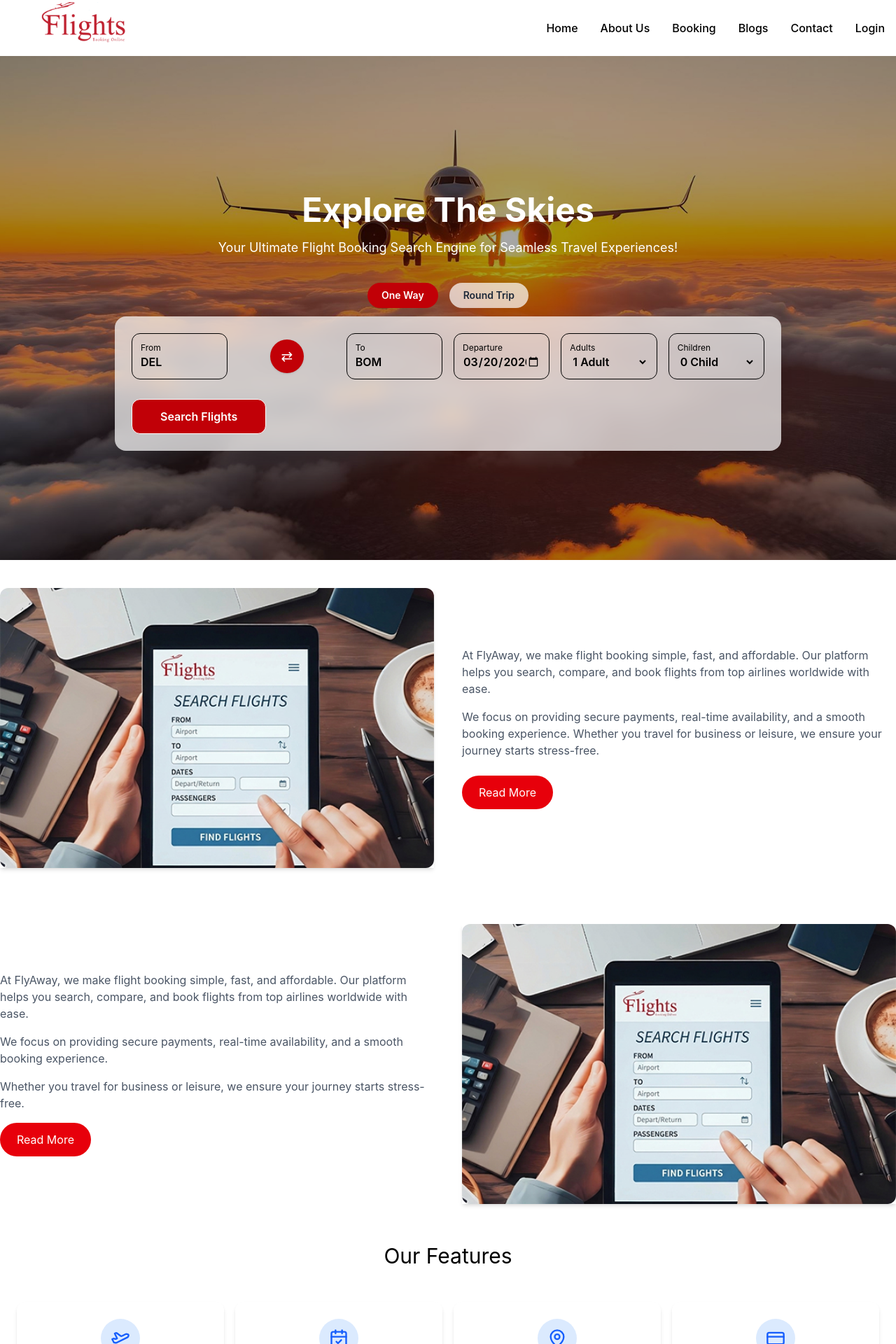
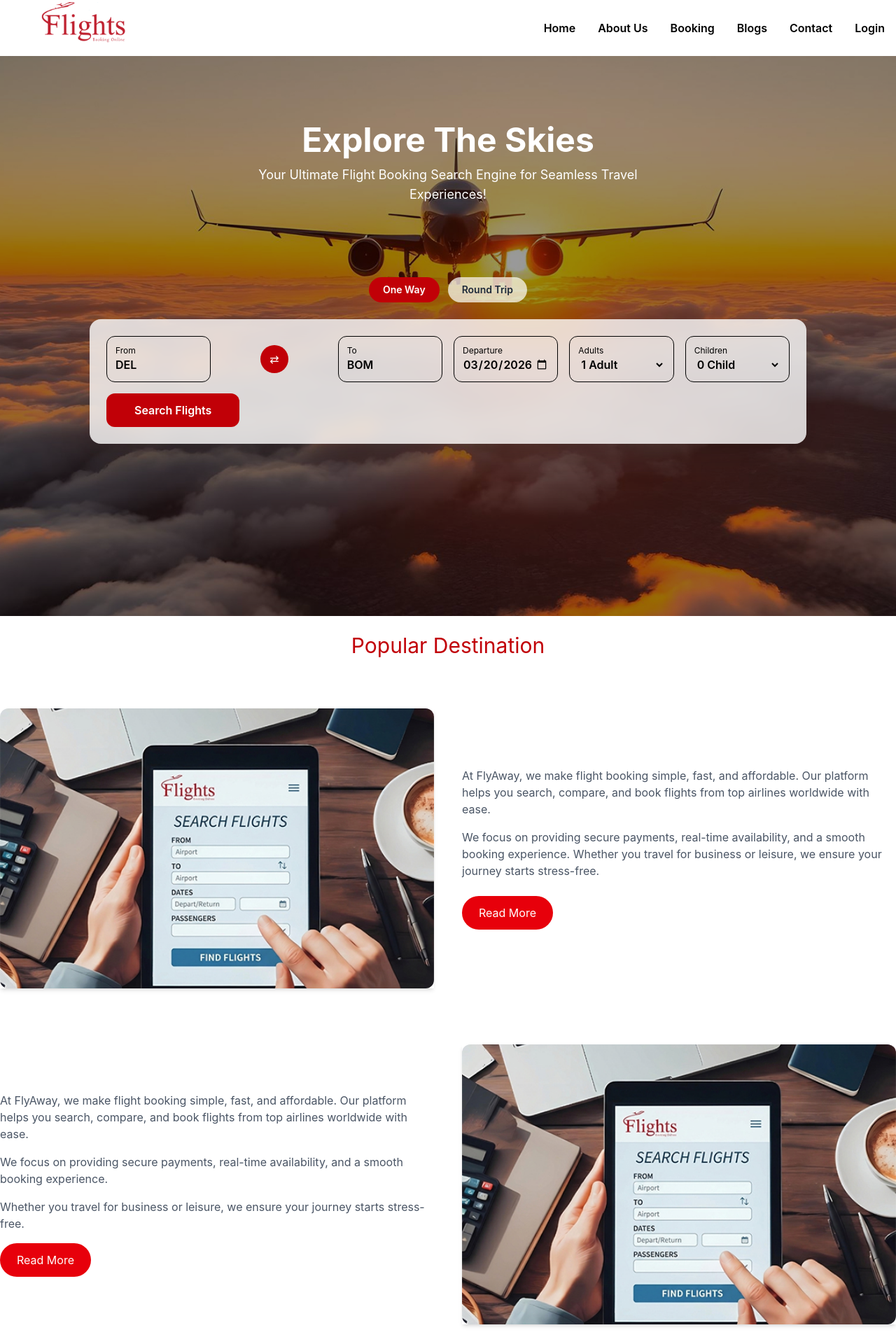
Before and after one commit to Sunny9467/FlightBookingOnline, a React (Vite) app: page / in a window 1280 px wide. Shown: the top 1920 px of the page at 70% size. Built offline with nearby package versions, Linux system fonts and the light colour scheme.

Commit message:
homepage

```diff
--- a/src/components/Navbar.jsx
+++ b/src/components/Navbar.jsx
@@ -46,7 +46,7 @@ export default function Navbar() {
             <button onClick={() => setMenuOpen(!menuOpen)}>
               <Menu
                 size={28}
-                className={`${scroll ? "text-black" : "text-black"}`}
+                className={`${scroll ? "text-black" : "text-black cursor-pointer"}`}
               />
             </button>
           </div>
@@ -68,7 +68,7 @@ export default function Navbar() {
               <Link
                 to="/"
                 className={`hover:text-red-700 ${
-                  scroll ? "text-black" : "text-black"
+                  scroll ? "text-black" : "text-black font-semibold"
                 }`}
               >
                 Home
@@ -79,7 +79,7 @@ export default function Navbar() {
               <Link
                 to="/aboutus"
                 className={`hover:text-red-700 ${
-                  scroll ? "text-black" : "text-black"
+                  scroll ? "text-black" : "text-black font-semibold"
                 }`}
               >
                 About Us
@@ -90,7 +90,7 @@ export default function Navbar() {
               <Link
                 to="/booking"
                 className={`hover:text-red-700 ${
-                  scroll ? "text-black" : "text-black"
+                  scroll ? "text-black" : "text-black font-semibold"
                 }`}
               >
                 Booking
@@ -101,7 +101,7 @@ export default function Navbar() {
               <Link
                 to="/blogs"
                 className={`hover:text-red-700 ${
-                  scroll ? "text-black" : "text-black"
+                  scroll ? "text-black" : "text-black font-semibold"
                 }`}
               >
                 Blogs
@@ -112,7 +112,7 @@ export default function Navbar() {
               <Link
                 to="/contactus"
                 className={`hover:text-red-700 ${
-                  scroll ? "text-black" : "text-black"
+                  scroll ? "text-black" : "text-black font-semibold"
                 }`}
               >
                 Contact
@@ -123,7 +123,7 @@ export default function Navbar() {
               <Link
                 to="/login"
                 className={`hover:text-red-700 ${
-                  scroll ? "text-black" : "text-black"
+                  scroll ? "text-black" : "text-black font-semibold"
                 }`}
               >
                 Login
@@ -134,13 +134,13 @@ export default function Navbar() {
 
         {/* Mobile Menu */}
         {menuOpen && (
-          <div className="absolute top-20 left-0 w-full bg-white text-black shadow-md md:hidden text-center">
-            <Link to="/" className="block py-3 border-b">Home</Link>
-            <Link to="/aboutus" className="block py-3 border-b">About Us</Link>
-            <Link to="/booking" className="block py-3 border-b">Booking</Link>
-            <Link to="/blogs" className="block py-3 border-b">Blogs</Link>
-            <Link to="/contactus" className="block py-3 border-b">Contact</Link>
-            <Link to="/login" className="block py-3">Login</Link>
+          <div className="absolute top-15 left-0 w-full bg-white text-black shadow-md md:hidden text-center">
+            <Link to="/" className="block py-3 hover:text-red-700 font-semibold">Home</Link>
+            <Link to="/aboutus" className="block py-3 hover:text-red-700 font-semibold">About Us</Link>
+            <Link to="/booking" className="block py-3 hover:text-red-700 font-semibold">Booking</Link>
+            <Link to="/blogs" className="block py-3 hover:text-red-700 font-semibold">Blogs</Link>
+            <Link to="/contactus" className="block py-3 hover:text-red-700 font-semibold">Contact</Link>
+            <Link to="/login" className="block py-3 hover:text-red-700 font-semibold">Login</Link>
           </div>
         )}
       </nav>
--- a/src/pages/DestinationPage.jsx
+++ b/src/pages/DestinationPage.jsx
@@ -18,7 +18,7 @@ export default function Destinations() {
 
   return (
    <div className='p-5 sm:p-6 md:p-7 relative'>
-    <h2 className="text-center mb-2 py-6 text-3xl">Popular Destination</h2>
+    <h2 className="text-center mb-2 py-6 text-red-700 text-3xl">Popular Destination</h2>
                     <Swiper
                         speed={300}
                         spaceBetween={20}
--- a/src/pages/HomePage.jsx
+++ b/src/pages/HomePage.jsx
@@ -66,33 +66,35 @@ export default function HomePage() {
     return (
 
         <div>
+
             {/* Home Section */}
-            <div className="relative h-[90vh]">
+            <section>
+                <div className="relative min-h-screen">
 
+                    {/* Background Image */}
                     <img
                         src="/Images/Home page banner.jpg.jpeg"
                         alt="banner"
-                    className="w-full h-full object-cover"
+                        className="w-full h-full object-cover absolute inset-0"
                     />
 
-                <div className="absolute inset-0 bg-black/35"></div>
+                    {/* Overlay */}
+                    <div className="absolute inset-0 bg-black/40"></div>
 
-                <div className="absolute inset-0 flex flex-col justify-center px-6 md:px-20 text-white">
+                    {/* Content */}
+                    <div className="relative z-10 flex flex-col justify-center items-center text-white px-4 pt-24 pb-10">
 
-                    <div className="mt-10">
-
-                        <h1 className="text-3xl md:text-5xl font-bold mb-4 text-center">
+                        {/* Heading */}
+                        <h1 className="text-2xl md:text-5xl font-bold mb-3 text-center">
                             Explore The Skies
                         </h1>
 
-                        <p className="mb-6 text-lg text-center">
+                        <p className="mb-6 text-sm md:text-lg text-center max-w-xl">
                             Your Ultimate Flight Booking Search Engine for Seamless Travel Experiences!
                         </p>
 
-                    </div>
-
-                    <div className="flex justify-center  items-center gap-3 md:gap-4 py-3 px-4 md:px-0 flex-wrap">
-
+                        {/* Trip Type */}
+                        <div className="flex gap-3 mb-6 flex-wrap mt-20 justify-center">
                             <button
                                 onClick={() => setTripType("oneway")}
                                 className={`px-5 py-2 rounded-full text-sm font-semibold transition ${tripType === "oneway"
@@ -112,18 +114,19 @@ export default function HomePage() {
                             >
                                 Round Trip
                             </button>
-
                         </div>
 
-                    <div className=" bg-white/70 backdrop-blur-md rounded-2xl p-5 md:p-6 w-full md:w-[85%] shadow-2xl mx-auto">
+                        {/* Form Card */}
+                        <div className="bg-white/80 backdrop-blur-md  rounded-2xl p-4 md:p-6 w-full max-w-5xl shadow-2xl">
 
                             <form
-                            className={`grid grid-cols-1 text-black md:grid-cols-6 gap-4 ${tripType === "roundtrip" ? "md:grid-cols-7" : ""
+                                className={`grid text-black grid-cols-1 md:grid-cols-6 gap-4 ${tripType === "roundtrip" ? "md:grid-cols-7" : ""
                                     }`}
                             >
 
-                            <div className="border rounded-xl p-3 hover:shadow-md transition">
-                                <p className="text-xs ">From</p>
+                                {/* From */}
+                                <div className="border rounded-xl p-3">
+                                    <p className="text-xs">From</p>
                                     <input
                                         type="text"
                                         placeholder="Delhi (DEL)"
@@ -133,18 +136,20 @@ export default function HomePage() {
                                     />
                                 </div>
 
-                            <div className="flex items-center justify-center">
+                                {/* Swap Button (hidden in mobile) */}
+                                <div className="hidden md:flex items-center justify-center">
                                     <button
                                         type="button"
                                         onClick={handleSwap}
-                                    className="bg-red-700 hover:bg-red-800 text-xl text-white rounded-full w-12 h-12 flex items-center justify-center shadow transition hover:rotate-180"
+                                        className="bg-red-700 text-white rounded-full w-10 h-10 flex items-center justify-center hover:rotate-180 transition"
                                     >
                                         ⇄
                                     </button>
                                 </div>
 
-                            <div className="border rounded-xl p-3 hover:shadow-md transition">
-                                <p className="text-xs ">To</p>
+                                {/* To */}
+                                <div className="border rounded-xl p-3">
+                                    <p className="text-xs">To</p>
                                     <input
                                         type="text"
                                         placeholder="Mumbai (BOM)"
@@ -154,8 +159,9 @@ export default function HomePage() {
                                     />
                                 </div>
 
-                            <div className="border rounded-xl p-3 hover:shadow-md transition">
-                                <p className="text-xs ">Departure</p>
+                                {/* Departure */}
+                                <div className="border rounded-xl p-3">
+                                    <p className="text-xs">Departure</p>
                                     <input
                                         type="date"
                                         value={departDate}
@@ -165,44 +171,47 @@ export default function HomePage() {
                                     />
                                 </div>
 
+                                {/* Return */}
                                 {tripType === "roundtrip" && (
-                                <div className="border rounded-xl p-3 hover:shadow-md transition">
+                                    <div className="border rounded-xl p-3">
                                         <p className="text-xs">Return</p>
                                         <input
                                             type="date"
                                             value={returnDate}
                                             min={departDate}
                                             onChange={(e) => setReturnDate(e.target.value)}
-                                        className="w-full   outline-none font-semibold cursor-pointer"
+                                            className="w-full outline-none font-semibold"
                                         />
                                     </div>
                                 )}
 
-                            <div className="border rounded-xl p-3 hover:shadow-md transition">
+                                {/* Adults */}
+                                <div className="border rounded-xl p-3">
                                     <p className="text-xs">Adults</p>
-                                <select className="w-full outline-none font-semibold cursor-pointer">
-                                    <option className="bg-gray-200">1 Adult</option>
-                                    <option className="bg-gray-200">2 Adults</option>
-                                    <option className="bg-gray-200">3 Adults</option>
-                                    <option className="bg-gray-200">4 Adults</option>
+                                    <select className="w-full outline-none font-semibold">
+                                        <option>1 Adult</option>
+                                        <option>2 Adults</option>
+                                        <option>3 Adults</option>
+                                        <option>4 Adults</option>
                                     </select>
                                 </div>
 
-                            <div className="border rounded-xl p-3 hover:shadow-md transition">
-                                <p className="text-xs ">Children</p>
-                                <select className="w-full outline-none font-semibold ">
-                                    <option className="bg-gray-200">0 Child</option>
-                                    <option className="bg-gray-200">1 Child</option>
-                                    <option className="bg-gray-200">2 Children</option>
-                                    <option className="bg-gray-200">3 Children</option>
+                                {/* Children */}
+                                <div className="border rounded-xl p-3">
+                                    <p className="text-xs">Children</p>
+                                    <select className="w-full outline-none font-semibold">
+                                        <option>0 Child</option>
+                                        <option>1 Child</option>
+                                        <option>2 Children</option>
+                                        <option>3 Children</option>
                                     </select>
                                 </div>
 
-
-                            <div className="md:col-span-full mt-3">
+                                {/* Button */}
+                                <div className="md:col-span-full">
                                     <button
                                         type="submit"
-                                    className="w-full md:w-auto border text-white bg-red-700 hover:text-white hover:bg-red-900 cursor-pointer px-10 py-3 rounded-xl font-semibold hover:scale-105"
+                                        className="w-full md:w-auto bg-red-700 hover:bg-red-800 text-white px-10 py-3 rounded-xl font-semibold transition"
                                     >
                                         Search Flights
                                     </button>
@@ -210,12 +219,16 @@ export default function HomePage() {
 
                             </form>
                         </div>
-
                     </div>
                 </div>
+            </section>
+            {/* Home Section End */}
 
 
-            {/* Section 1 */}
+            {/* About Section */}
+            <section>
+    <h2 className="text-center mb-2 py-6 text-red-700 text-3xl">Popular Destination</h2>
+
                 <div className="max-w-7xl mx-auto py-6 md:py-10 grid md:grid-cols-2 gap-6 md:gap-10 items-center">
 
                     {/* Image */}
@@ -283,21 +296,20 @@ export default function HomePage() {
                         </Link>
                     </div>
                 </div>
-
-            {/* </div> */}
-
+            </section>
+            {/*About Section End*/ }
 
 
             {/* Features Section */}
-            <h2 className="text-center text-3xl py-4 mb-2">Our Features</h2>
+            <section>
+                <h2 className="text-center text-3xl text-red-700  py-4 mb-2">Our Features</h2>
                 <div className="grid grid-cols-1 md:grid-cols-4 mt-2 gap-4 p-6">
-
                     {
                         Features.map((item, index) => {
-                        return <div key={index} className="bg-white rounded-xl p-6 text-center shadow-md hover:shadow-xl transition hover:-translate-y-2">
+                            return <div key={index} className="bg-white cursor-pointer rounded-xl p-6 text-center shadow-xl border-b-4 border-b-red-700 hover:shadow-red-300 transition hover:-translate-y-2">
 
                                 {/* Icon */}
-                            <div className="bg-blue-100 text-blue-600 w-14 h-14 flex items-center justify-center rounded-full mx-auto mb-4">
+                                <div className="bg-red-100 text-red-700 w-14 h-14 flex items-center justify-center rounded-full mx-auto mb-4">
                                     {item.icon}
                                 </div>
 
@@ -315,6 +327,8 @@ export default function HomePage() {
                         })
                     }
                 </div>
+            </section>
+            {/*Feature Section End */}
 
             {/* Destination Section */}
             <Destinations />
@@ -322,7 +336,7 @@ export default function HomePage() {
 
             <Testimonial />
 
-
+            {/* Contact Form Section */}
             <section className="bg-gray-100 p-4 px-3">
 
                 {/* Center Form */}
@@ -381,6 +395,7 @@ export default function HomePage() {
                     </form>
                 </div>
             </section>
+            {/* Contact Form Section End */}
         </div>
     );
 }
```
Lines whose indentation alone changed are shown as unchanged.
